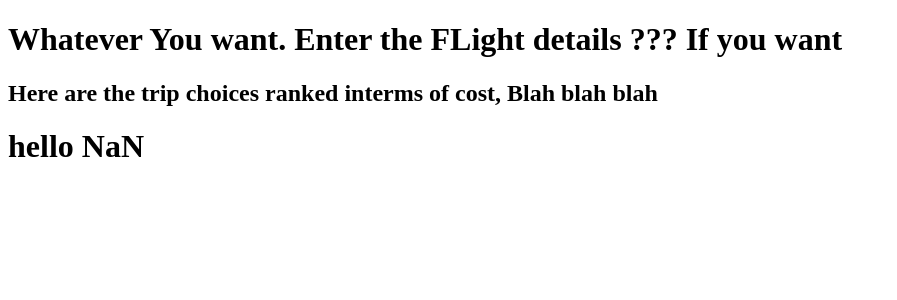
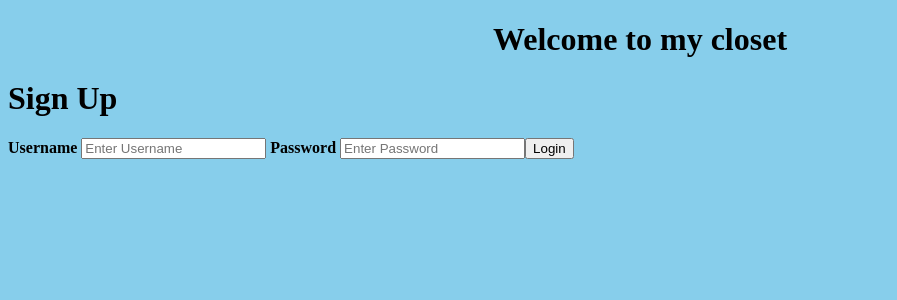
Before and after one commit to Team-Octopus-49/scratch, a React app: page /signUp in a window 1280 px wide. Shown: the top 300 px of the page, without its empty margins (0-897 px from the left). Built offline with nearby package versions, Linux system fonts and the light colour scheme.

Commit message:
signin and signup done
co-Authored by Sung Kim

```diff
--- a/client/App.jsx
+++ b/client/App.jsx
@@ -1,19 +1,147 @@
 import React, { Component } from 'react';
+import { render } from 'react-dom';
+import { Link } from "react-router-dom";
+
 
 class App extends Component{
   constructor(props){
     super(props);
-    this.state = { name: "Sung" }
+    this.state = { "name": "Sung" }
   }
 
   render(){
     return (
       <h1>
-        hello {+ this.state.name}
+        <Link to='/signin'> Sign In</Link> |{" "}
+        <Link to='/signup'> Sign Up</Link>
       </h1>
-    )
-  }
+    );
+  };
 }
+
+
+
+// class SignInOrUp extends Component{
+//   constructor(props){
+//     super(props);
+//   }
+//   render(){
+//     return(
+//       <Link to="/login" className="backLink">
+//           <button type="button" className="btnSecondary">
+//               Back to all items
+//           </button>
+//         </Link>
+//     )
+//   }
+// }
+
+
+
+
+// // const newPage = <SignIn />
+
+// function SignUp() {
+//   return <div>Welcome to Sign Up</div>;
+// }
+
+//create a route using browserrouter from react-router-dom module
+//    npm install react-router-dom
+//should be within the render in HeroPage component
+// ie:
+// <Router>
+//   <Switch>
+//      <Route/>   --> route to signIn
+//      <Route/>   --> route to signUp
+//   </Switch>
+//</Router>
+
+
 
 // render(<App />, document.querySelector('#root'))
 export default App;
+
+
+// class App extends Component{
+//   constructor(props){
+//     super(props);
+//     this.state = { "name": "Sung" }
+//   }
+
+//   render(){
+//     return (
+//       <h1>
+//         <SignInOrUp/>
+//       </h1>
+//     )
+//   }
+// }
+
+// class SignInOrUp extends Component{
+//   constructor(props){
+//     super(props);
+//   }
+
+//   render(){
+
+//     return(
+//        <div>
+//         <button id = "signin" onClick= {SignIn}> Sign In</button>
+//         <button id = "signup" onClick= {SignUp}> Sign Up</button>
+//        </div>
+//     );
+
+//   }
+// }
+
+// function SignIn() {
+//   window.location = "/signin";
+//     return <h1> Welcome to Sign In </h1>;
+// }
+
+// const newPage = <SignIn />
+
+// function SignUp() {
+//   window.location = "/signup"
+//   return <div>Welcome to Sign Up</div>;
+// }
+
+// //create a route using browserrouter from react-router-dom module
+// //    npm install react-router-dom
+// //should be within the render in HeroPage component
+// // ie:
+// // <Router>
+// //   <Switch>
+// //      <Route/>   --> route to signIn
+// //      <Route/>   --> route to signUp
+// //   </Switch>
+// //</Router>
+
+
+
+// render(<App />, document.querySelector('#root'))
+// export default App;
+
+
+
+
+
+
+
+
+
+
+
+
+// <Router>
+//         <div className='router'>
+//         <Link to="/signIn"> Sign In</Link>
+//         <Link to="/signUp"> Sign Up</Link>
+//         <Switch>
+//           <Route exact path = '/signIn'>
+//             <h1> Welcome to Sign In </h1>
+//           </Route>
+//           {/* <Route exact path = '/signUp'> <SignUp/> </Route> */}
+//         </Switch>
+//         </div>
+// </Router>
--- /dev/null
+++ b/client/components/signin.jsx
@@ -0,0 +1,22 @@
+import React, { Component } from 'react';
+import { render } from 'react-dom';
+
+class SignIn extends Component{
+    constructor(props){
+      super(props);
+    }
+    render(){
+      return (
+        <div className="container">
+          <h1> Sign In </h1>
+          <label for="uname"><b> Username </b></label>
+          <input type="text" placeholder="Enter Username" name="uname" required/>
+          <label for="psw"><b> Password </b></label>
+          <input type="password" placeholder="Enter Password" name="psw" required/>
+          <button type="submit"> Login </button>
+          </div>
+          );
+    }
+}
+
+export default SignIn
--- /dev/null
+++ b/client/components/signup.jsx
@@ -0,0 +1,31 @@
+import React, { Component } from 'react';
+import { render } from 'react-dom';
+
+
+
+
+class SignUp extends Component{
+    constructor(props){
+      super(props);
+    }
+    render(){
+      return (
+      <div className="container">
+      <h1> Sign Up </h1>
+      <label for="uname"><b> Username </b></label>
+      <input type="text" placeholder="Enter Username" name="uname" required/>
+      <label for="psw"><b> Password </b></label>
+      <input type="password" placeholder="Enter Password" name="psw" required/>
+      <button type="submit"> Login </button>
+      </div>
+      );
+    }
+}
+
+export default SignUp
+
+
+//  <button type="submit">Login</button>
+//  <label>
+//  <input type="checkbox" checked="checked" name="remember"> Remember me </input>
+// </label> */}
--- a/client/index.html
+++ b/client/index.html
@@ -6,10 +6,9 @@
   <meta http-equiv="X-UA-Compatible" content="ie=edge">
   <title>Codesmith - Scratch Project - Project for Scratching</title>
 </head>
-<body>
+<body style="background-color:skyblue;">
   <header>
-    <h1>Whatever You want. Enter the FLight details ??? If you want</h1>
-    <h2>Here are the trip choices ranked interms of cost, Blah blah blah</h2>
+    <h1 style="text-align:center">Welcome to my closet</h1>
   </header>
   <div id="root"></div>
 </body>
--- a/client/index.js
+++ b/client/index.js
@@ -1,6 +1,22 @@
 import React from 'react';
 import { render } from 'react-dom';
 import '../client/style/style.css';
+import {
+    BrowserRouter as Router,
+    Routes,
+    Route,
+  } from "react-router-dom";
 import App from './App.jsx';
+import SignIn from './components/signin.jsx'
+import SignUp from './components/signup.jsx'
 
-render(<App />, document.getElementById('root'));
+render(
+  <Router>
+    <Routes>
+      <Route path="/" element={<App />} />
+      <Route path="/signin" element={<SignIn />} />
+      <Route path="/signup" element={<SignUp />} />
+  </Routes>
+  </Router>,
+    document.getElementById('root')
+    );
--- a/package.json
+++ b/package.json
@@ -230,6 +230,7 @@
     "raw-body": "^2.4.3",
     "react": "^17.0.2",
     "react-dom": "^17.0.2",
+    "react-router-dom": "^6.2.2",
     "readable-stream": "^3.6.0",
     "readdirp": "^3.6.0",
     "rechoir": "^0.7.1",
--- a/webpack.config.js
+++ b/webpack.config.js
@@ -30,9 +30,10 @@ module.exports = {
       template: path.join(__dirname, "client", "index.html"),
     }),
   ],
-//   devServer: {
+    devServer: {
+  historyApiFallback: true,
 //   proxy: {
 //     '/': 'http://localhost:3000'
 //   }
-// }
+}
 };
```
Also changed, not shown: client/components/home.jsx (added), 1 other file (tests, documents, lock files or other folders).
